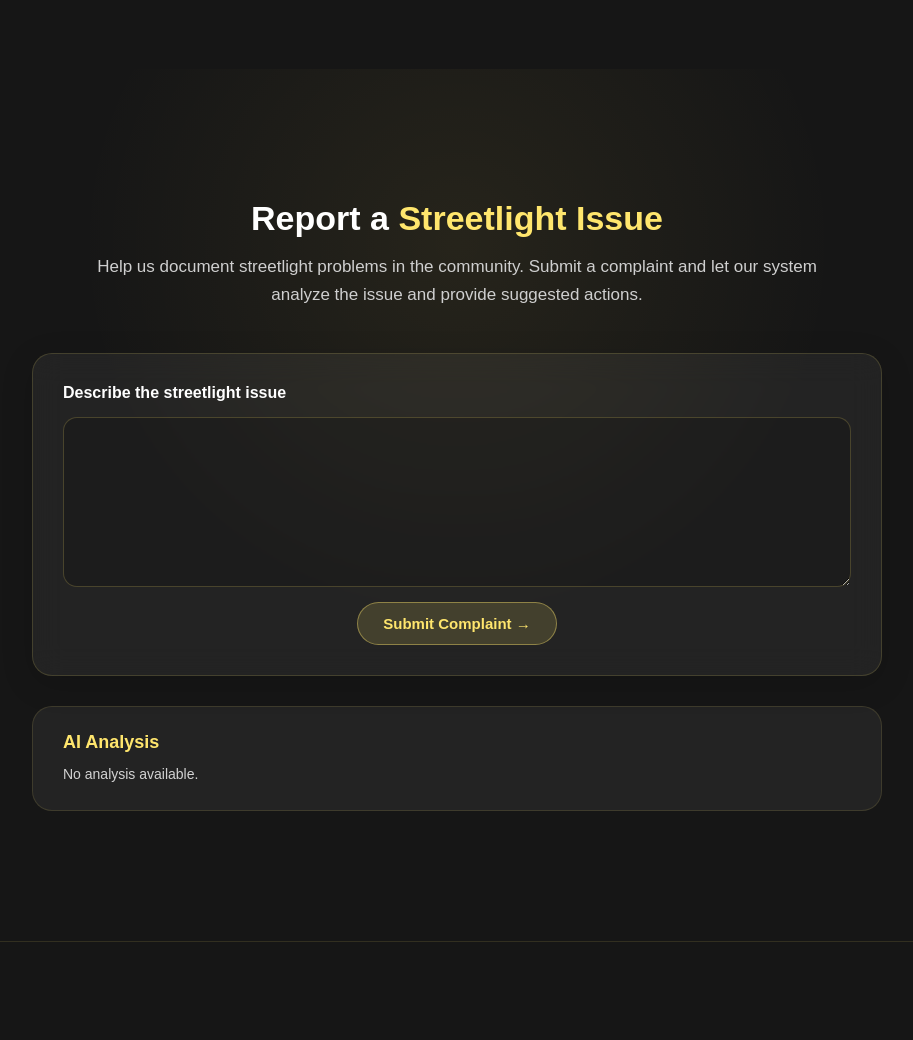
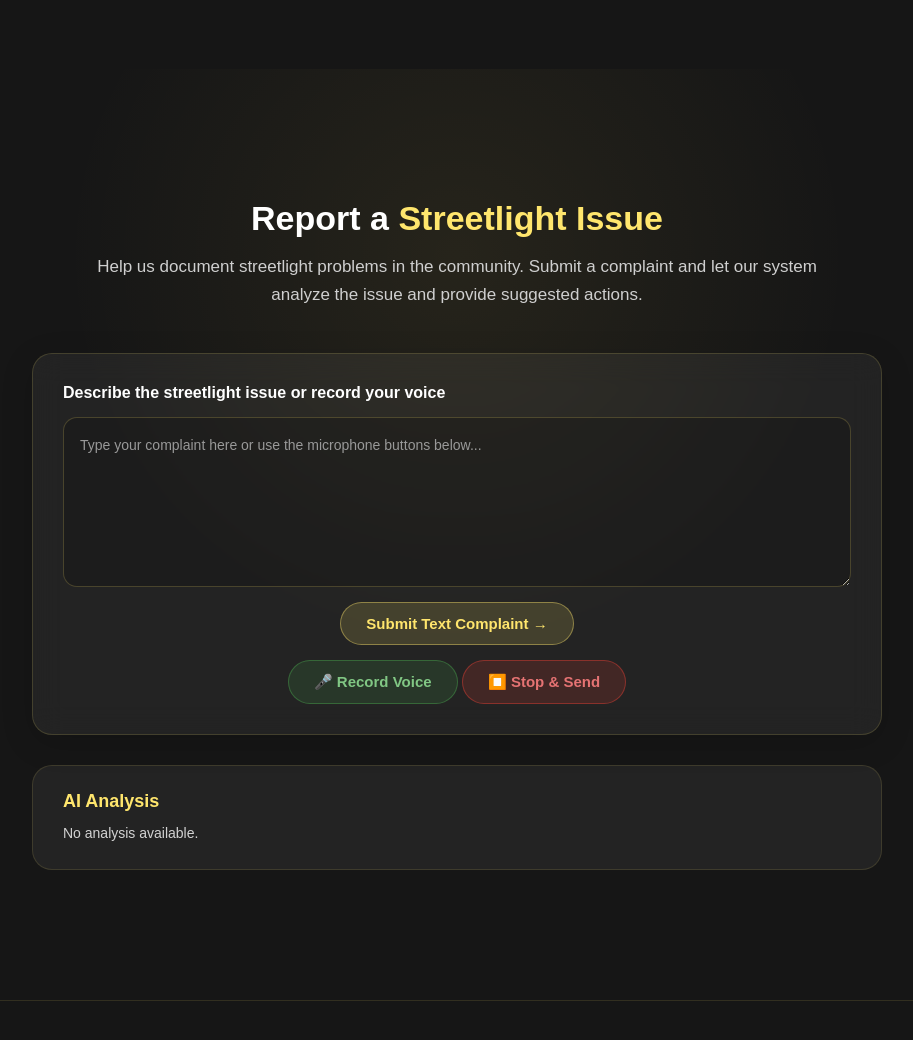
Before and after one commit to velemix/Report-the-Darkness, a Flask app: page / in a window 1280 px wide. Shown: the part 2536-3576 px from the top of the page, without its empty margins (183-1096 px from the left). Run offline with Flask 3, Linux system fonts and the light colour scheme; some libraries are stand-ins or nearby versions.

Commit message:
Added voice recording for complaints.

```diff
--- a/templates/index.html
+++ b/templates/index.html
@@ -1062,7 +1062,7 @@
 
     </section>
 
-    <section id="complaint">
+   <section id="complaint">
 
         <div class="complaint-container">
 
@@ -1083,18 +1083,27 @@
             <form id="complaintForm" class="complaint-form">
 
                 <label for="complaintInput">
-                    Describe the streetlight issue
+                    Describe the streetlight issue or record your voice
                 </label>
 
                 <textarea
                     id="complaintInput"
                     name="complaint"
-                    required
+                    placeholder="Type your complaint here or use the microphone buttons below..."
                 ></textarea>
 
                 <button type="submit" class="complaint-button">
-                    Submit Complaint →
+                    Submit Text Complaint →
                 </button>
+
+                <div class="voice-controls">
+                    <button type="button" id="recordBtn" class="complaint-button" style="background: rgba(76, 175, 80, 0.15); border-color: rgba(76, 175, 80, 0.4); color: #81c784;">
+                        🎤 Record Voice
+                    </button>
+                    <button type="button" id="stopBtn" class="complaint-button" style="background: rgba(244, 67, 54, 0.15); border-color: rgba(244, 67, 54, 0.4); color: #e57373;" disabled>
+                        ⏹️ Stop & Send
+                    </button>
+                </div>
 
             </form>
 
```
